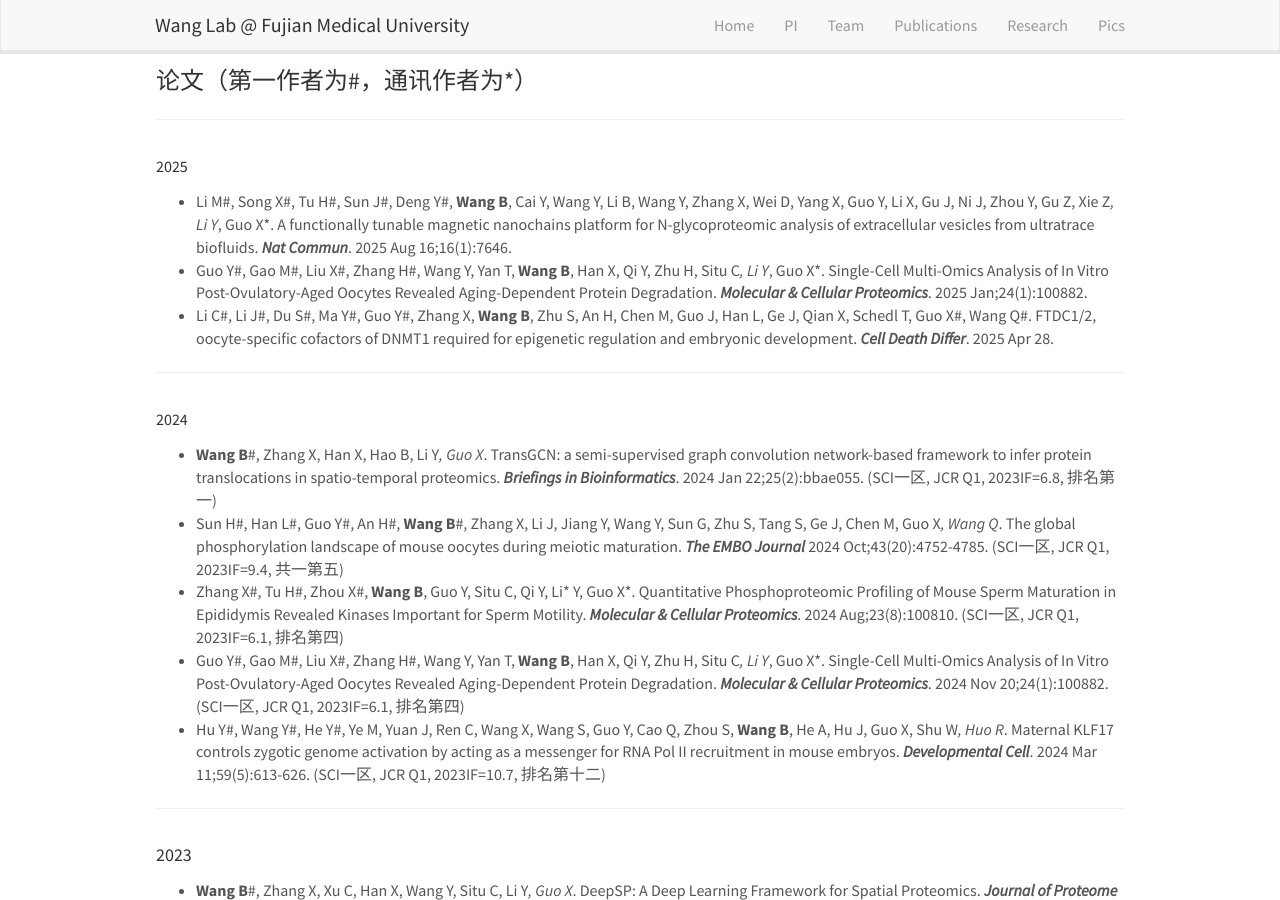
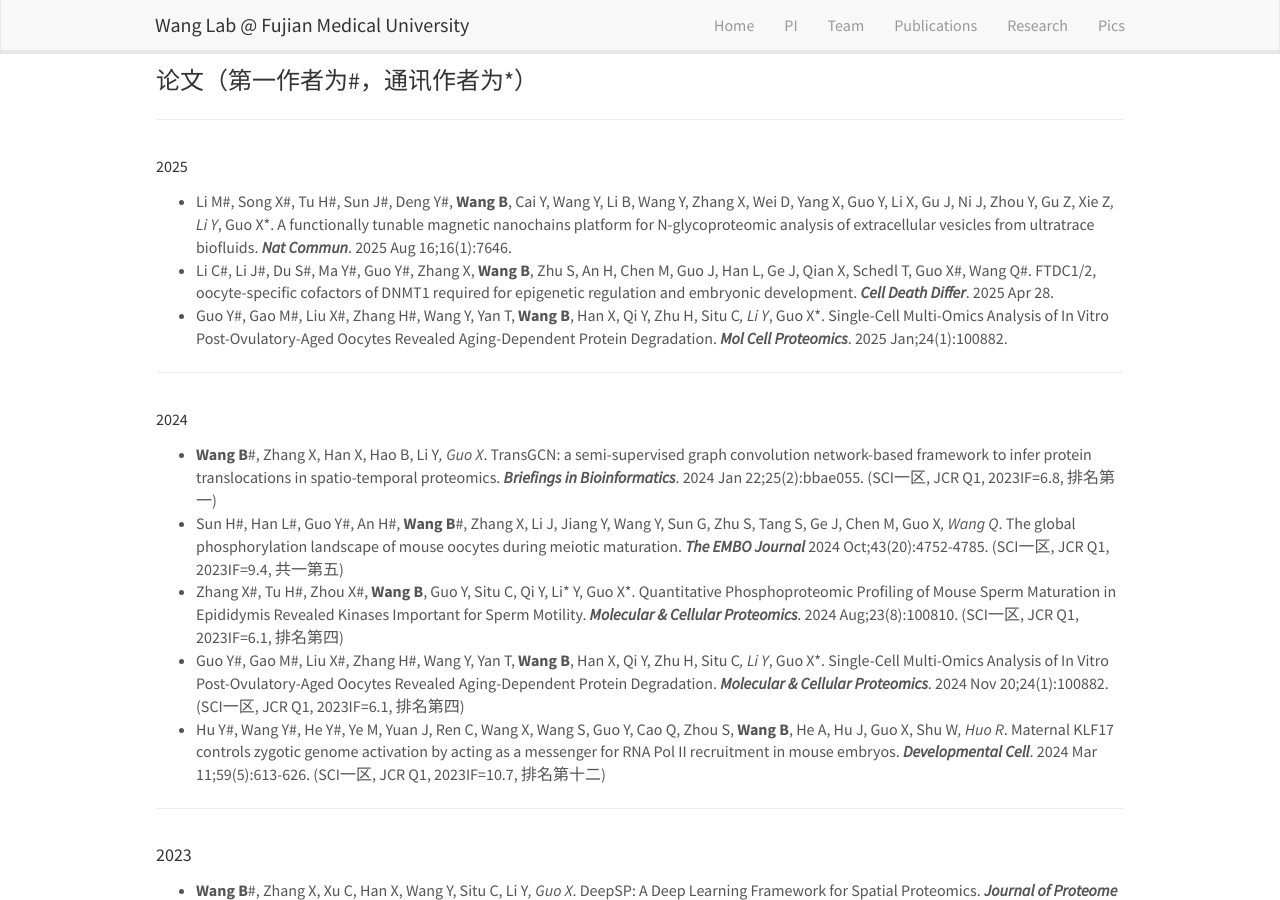
Before and after one commit to wangbing587/wangbing587.github.io, a Jekyll site: the page built from _pages/publications.md, in a window 1280 px wide and 900 px high, scrolled down 471 px. Built offline with Jekyll 4.4.1, drawn with Linux system fonts in a browser that asks for light colours.

Commit message:
Update publications.md

```diff
--- a/_pages/publications.md
+++ b/_pages/publications.md
@@ -26,8 +26,8 @@ permalink: /publications/
 
 ## <font size="3">2025</font>
 - Li M#, Song X#, Tu H#, Sun J#, Deng Y#, **Wang B**, Cai Y, Wang Y, Li B, Wang Y, Zhang X, Wei D, Yang X, Guo Y, Li X, Gu J, Ni J, Zhou Y, Gu Z, Xie Z*, Li Y*, Guo X*. A functionally tunable magnetic nanochains platform for N-glycoproteomic analysis of extracellular vesicles from ultratrace biofluids. ___Nat Commun___. 2025 Aug 16;16(1):7646.
-- Guo Y#, Gao M#, Liu X#, Zhang H#, Wang Y, Yan T, **Wang B**, Han X, Qi Y, Zhu H, Situ C*, Li Y*, Guo X*. Single-Cell Multi-Omics Analysis of In Vitro Post-Ovulatory-Aged Oocytes Revealed Aging-Dependent Protein Degradation. ___Molecular & Cellular Proteomics___. 2025 Jan;24(1):100882.
 - Li C#, Li J#, Du S#, Ma Y#, Guo Y#, Zhang X, **Wang B**, Zhu S, An H, Chen M, Guo J, Han L, Ge J, Qian X, Schedl T, Guo X#, Wang Q#. FTDC1/2, oocyte-specific cofactors of DNMT1 required for epigenetic regulation and embryonic development. ___Cell Death Differ___. 2025 Apr 28.
+- Guo Y#, Gao M#, Liu X#, Zhang H#, Wang Y, Yan T, **Wang B**, Han X, Qi Y, Zhu H, Situ C*, Li Y*, Guo X*. Single-Cell Multi-Omics Analysis of In Vitro Post-Ovulatory-Aged Oocytes Revealed Aging-Dependent Protein Degradation. ___Mol Cell Proteomics___. 2025 Jan;24(1):100882.
 <hr />
 
 
```
